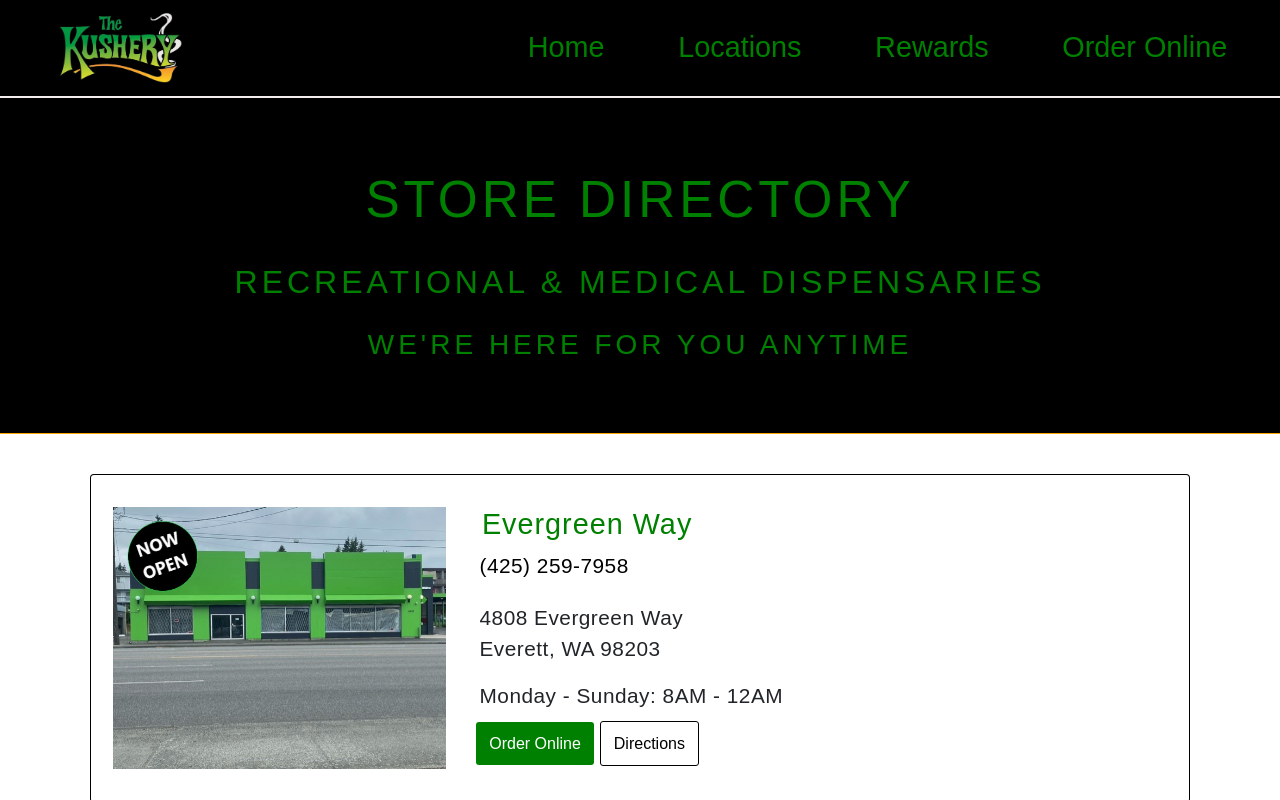
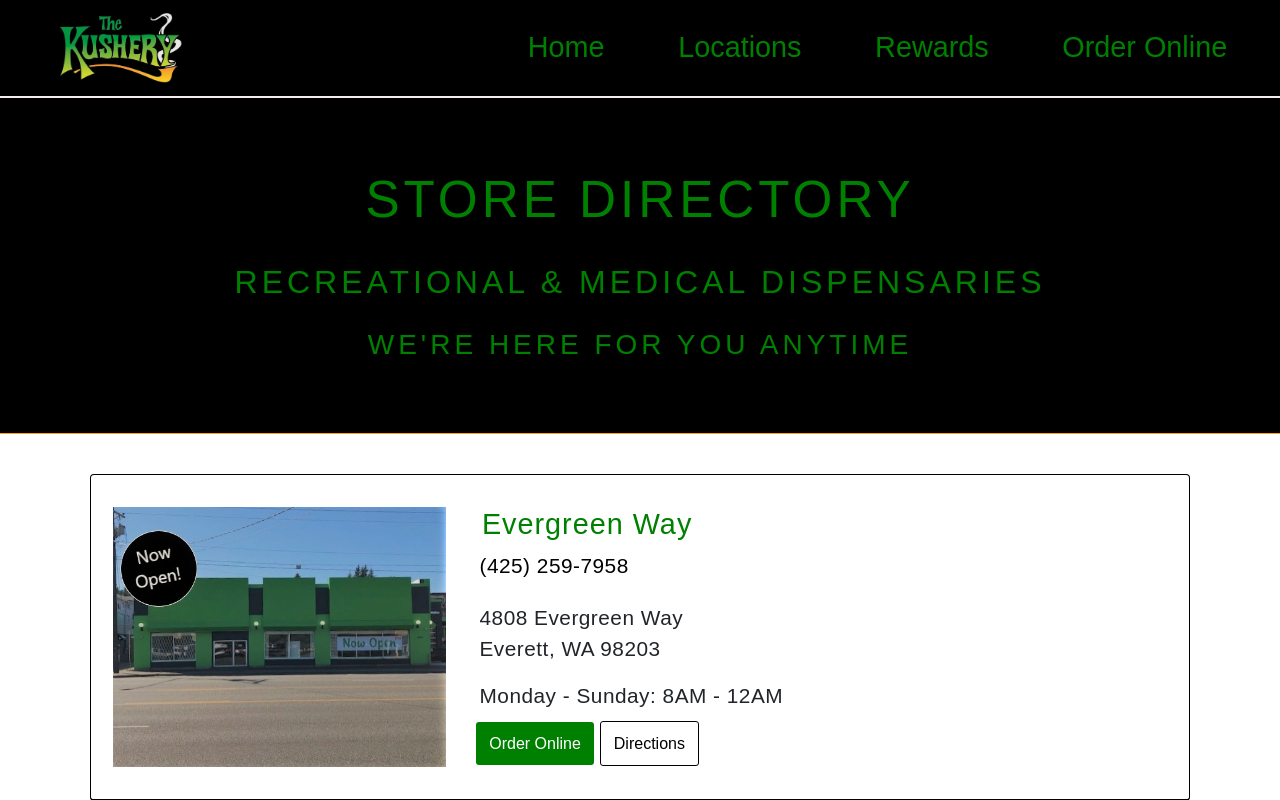
Before and after one commit to stetsonharding/The-Kushery, a React (Create React App) app: page /Location in a window 1280 px wide. Shown: the top 800 px of the page. Built offline with nearby package versions, Linux system fonts and the light colour scheme; the HTML template or start-up script is replaced by a standard one; a web font is replaced by a local one.

Commit message:
added new image for evergreen way.

```diff
--- a/src/components/locationCards/locationData.js
+++ b/src/components/locationCards/locationData.js
@@ -2,7 +2,7 @@
 import Cathcart from "../../images/Cathcart.PNG";
 import LakeForestPark from "../../images/LakeForestPark.PNG";
 import Stanwood from "../../images/Stanwood.PNG";
-import EvergreenWayOpen from "../../images/EvergreenWayOpen.jpg";
+import EvergreenWayOpen from "../../images/EvergreenWayStore.jpg";
 
 export const locationData = [
   {
@@ -16,7 +16,7 @@
     address: "4808 Evergreen Way",
     stateAndZip: "Everett, WA 98203",
     directions:
-      "https://www.google.com/maps/dir/48.0313344,-122.1296128/4808+Evergreen+Way,+Everett,+WA+98203/@47.9926549,-122.2052678,13z/data=!3m2!4b1!5s0x5490088c964031df:0x267cb74ba90c61cb!4m9!4m8!1m1!4e1!1m5!1m1!1s0x54900088c8c453cf:0xf70ff920a7aa5b99!2m2!1d-122.2137449!2d47.9539065",
+      "https://www.google.com/maps/place/The+Kushery+Everett+Evergreen+Way/@47.9539101,-122.2159336,17z/data=!3m1!4b1!4m5!3m4!1s0x549001f2b162925d:0xbbeef621ecfeb9e6!8m2!3d47.9538939!4d-122.2135758",
     menu: "https://www.iheartjane.com/embed/stores/3585",
   },
   {
@@ -30,7 +30,7 @@
     address: "18026 WA-9 B,",
     stateAndZip: "Snohomish, WA 98296",
     directions:
-      "https://www.google.com/maps/dir//kushery+clearview/data=!4m6!4m5!1m1!4e2!1m2!1m1!1s0x5490088cbde3e777:0x2bcec041a50b8fcb?sa=X&ved=2ahUKEwjbqoKq6ObsAhWCFzQIHaobCBgQ9RcwC3oECBQQBA",
+      "https://www.google.com/maps/place/The+Kushery+Clearview/@47.8333666,-122.1290446,17z/data=!3m2!4b1!5s0x5490088c964031df:0x267cb74ba90c61cb!4m5!3m4!1s0x5490088cbde3e777:0x2bcec041a50b8fcb!8m2!3d47.833363!4d-122.1268559",
     menu: "https://www.iheartjane.com/embed/stores/2617",
   },
   {
@@ -45,7 +45,7 @@
     address: "5626 134th Pl SE B,",
     stateAndZip: " Everett, WA 98208",
     directions:
-      "https://www.google.com/maps/dir//the+kushery+cathcart/data=!4m6!4m5!1m1!4e2!1m2!1m1!1s0x549007b1c9bbc243:0xa9d8ad49b63f28d4?sa=X&ved=2ahUKEwiSt8OrnunsAhXzIDQIHROqA4YQ9RcwAHoECAMQBA",
+      "https://www.google.com/maps/place/The+Kushery+Cathcart/@47.8334225,-122.1618751,13z/data=!3m1!5s0x549007b1cbc174fb:0xe90413d8f7c91d0!4m9!1m2!2m1!1sthe+kushery+cathcart!3m5!1s0x549007b1c9bbc243:0xa9d8ad49b63f28d4!8m2!3d47.8765277!4d-122.1563823!15sChR0aGUga3VzaGVyeSBjYXRoY2FydCIDiAEBWhYiFHRoZSBrdXNoZXJ5IGNhdGhjYXJ0kgEOY2FubmFiaXNfc3RvcmU",
     menu: "https://www.iheartjane.com/embed/stores/2618",
   },
   {
@@ -60,7 +60,7 @@
     address: "19258 15th Ave NE #B,",
     stateAndZip: "Lake Forest Park, WA 98155",
     directions:
-      "https://www.google.com/maps/dir//kushery+lfp/data=!4m6!4m5!1m1!4e2!1m2!1m1!1s0x54901043c7444211:0x2dc611155f2ba4da?sa=X&ved=2ahUKEwjowPyKn-nsAhWhIzQIHW8vDGgQ9RcwC3oECBAQBA",
+      "https://www.google.com/maps/place/The+Kushery+Lake+Forest+Park/@47.7698057,-122.3134974,19.98z/data=!3m1!5s0x54901043c6551dad:0xc32eb44f9f91580c!4m5!3m4!1s0x54901043c7444211:0x2dc611155f2ba4da!8m2!3d47.7698544!4d-122.3132431",
     menu: "https://www.iheartjane.com/embed/stores/2620",
   },
   {
@@ -74,7 +74,7 @@
     address: "27206 88th Ave NW,",
     stateAndZip: "Stanwood, WA 98292",
     directions:
-      "https://www.google.com/maps/dir//stanwood+kushery/data=!4m6!4m5!1m1!4e2!1m2!1m1!1s0x54855d87b08c86fd:0x4cce6e428a0c2d25?sa=X&ved=2ahUKEwjz3OWyoOnsAhW_CTQIHSMMBAwQ9RcwC3oECBMQBA",
+      "https://www.google.com/maps/place/The+Kushery+Stanwood/@48.2432397,-122.3539673,17z/data=!3m2!4b1!5s0x54855c68dd64a757:0xe7a789a66502003!4m5!3m4!1s0x54855d87b08c86fd:0x4cce6e428a0c2d25!8m2!3d48.2432079!4d-122.3518601",
     menu: "https://www.iheartjane.com/embed/stores/2619",
   },
 ];
```
Also changed, not shown: src/images/EvergreenWayOpen.jpg (deleted), src/images/EvergreenWayStore.jpg (added).
